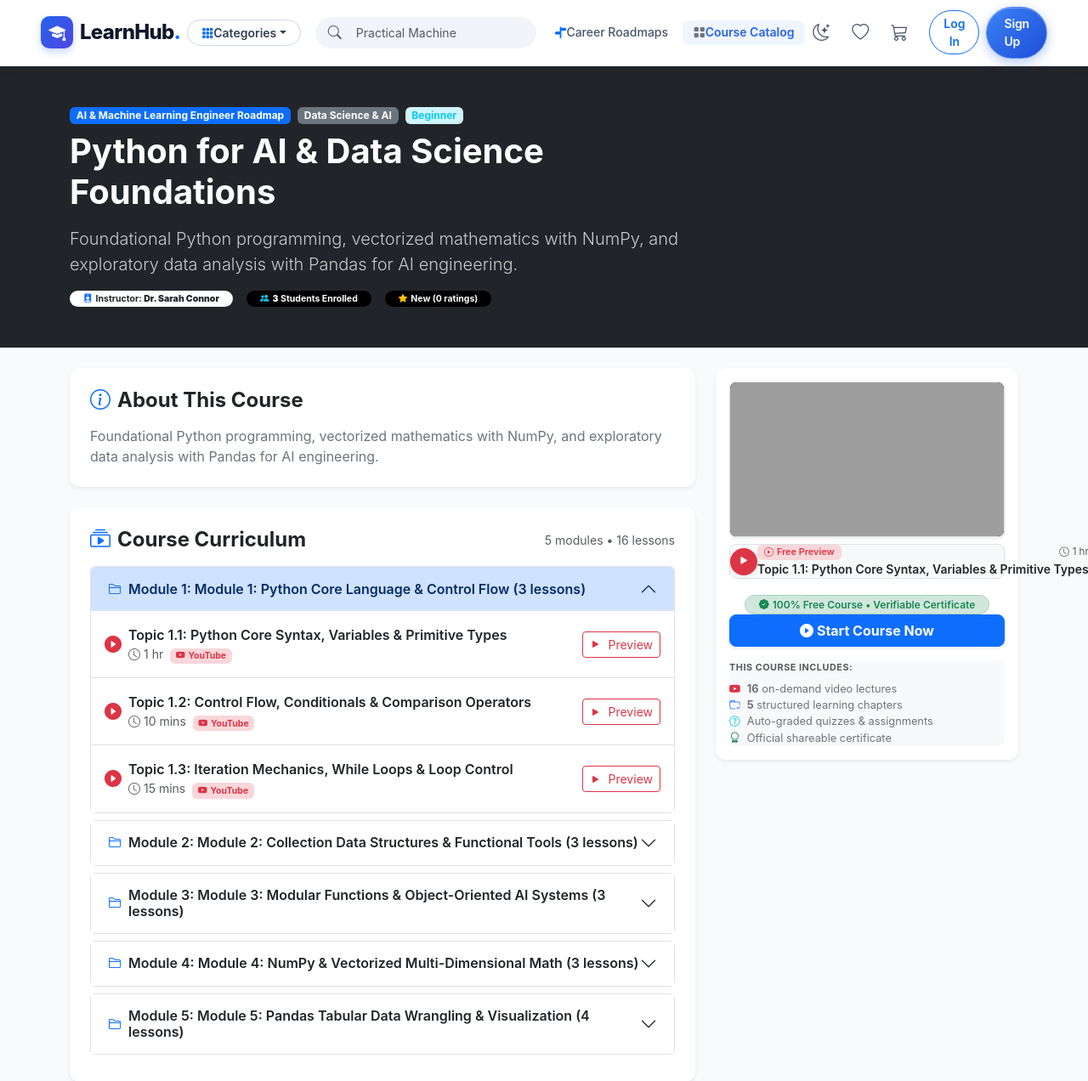
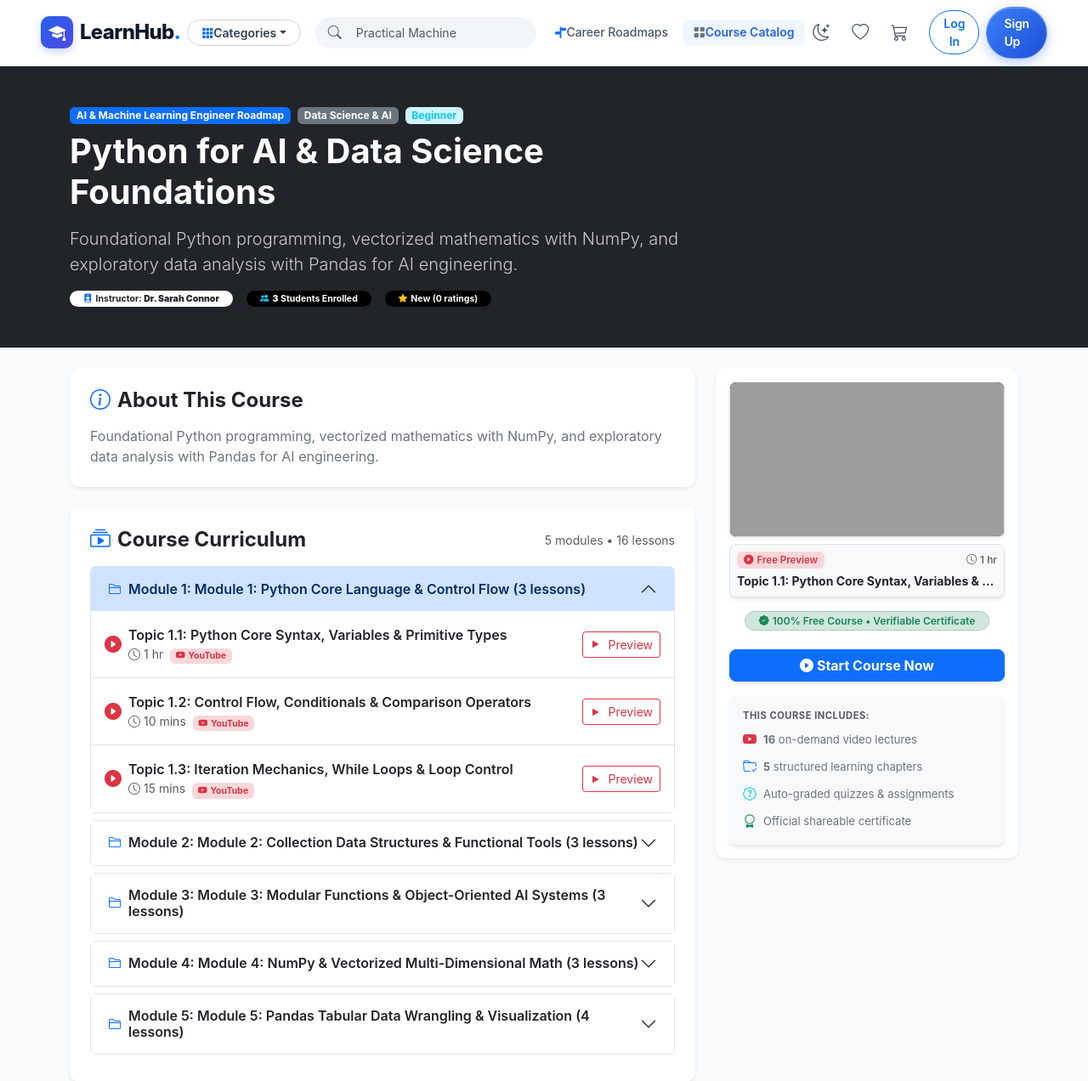
Before and after one commit to zeeshanrana707/learnhub-lms, a Flask app: page /courses/1 in a window 1280 px wide. Shown: the top 1272 px of the page at 85% size. Run offline with Flask 3, Linux system fonts and the light colour scheme; data comes from the database, SQL or seed files in the repository; data that the repository does not hold is empty; a map, chart or similar area stays blank; some libraries are stand-ins or nearby versions; grey boxes are pictures that could not be loaded.

Commit message:
Fix text overflow and spacing in course detail action card

```diff
--- a/app/static/css/custom.css
+++ b/app/static/css/custom.css
@@ -1545,11 +1545,26 @@ main {
     position: sticky !important;
     top: 76px !important;
     z-index: 10;
+    max-width: 100%;
+    overflow: hidden;
   }
 }
 
 .preview-highlight-box {
+  width: 100%;
+  max-width: 100%;
+  box-sizing: border-box;
+  overflow: hidden;
   transition: all 0.25s ease;
+}
+
+#previewTitle {
+  display: block !important;
+  width: 100% !important;
+  max-width: 100% !important;
+  overflow: hidden !important;
+  text-overflow: ellipsis !important;
+  white-space: nowrap !important;
 }
 
 [data-bs-theme="dark"] .course-detail-sticky {
--- a/app/templates/catalog/detail.html
+++ b/app/templates/catalog/detail.html
@@ -180,22 +180,17 @@
               </div>
 
               <!-- Topic Preview Highlight Box -->
-              <div class="p-2.5 rounded-3 bg-light border d-flex align-items-center gap-2.5 preview-highlight-box" id="previewHighlightCard">
-                <div class="rounded-circle bg-danger text-white d-flex align-items-center justify-content-center flex-shrink-0 shadow-sm" style="width: 32px; height: 32px; font-size: 0.95rem;">
-                  <i class="bi bi-play-fill"></i>
+              <div class="card border rounded-3 p-2 bg-light shadow-xs preview-highlight-box" id="previewHighlightCard">
+                <div class="d-flex align-items-center justify-content-between mb-1">
+                  <span class="badge bg-danger-subtle text-danger fw-semibold px-2 py-0.5" style="font-size: 0.72rem;">
+                    <i class="bi bi-play-circle-fill me-1"></i>Free Preview
+                  </span>
+                  <span class="text-muted small fw-medium" id="previewDuration" style="font-size: 0.75rem;">
+                    <i class="bi bi-clock me-1"></i>{{ preview_lesson.duration_min | format_duration }}
+                  </span>
                 </div>
-                <div class="min-w-0 flex-grow-1">
-                  <div class="d-flex align-items-center justify-content-between mb-0.5">
-                    <span class="badge bg-danger-subtle text-danger fw-semibold px-2 py-0.5" style="font-size: 0.68rem;">
-                      <i class="bi bi-play-circle me-1"></i>Free Preview
-                    </span>
-                    <span class="text-muted" style="font-size: 0.72rem;" id="previewDuration">
-                      <i class="bi bi-clock me-1"></i>{{ preview_lesson.duration_min | format_duration }}
-                    </span>
-                  </div>
-                  <div class="fw-semibold text-dark text-truncate small" id="previewTitle" title="{{ preview_lesson.title }}">
-                    {{ preview_lesson.title }}
-                  </div>
+                <div class="fw-bold text-dark text-truncate small" id="previewTitle" title="{{ preview_lesson.title }}">
+                  {{ preview_lesson.title }}
                 </div>
               </div>
             </div>
@@ -203,8 +198,8 @@
         {% endif %}
 
         <!-- Free Access Badge -->
-        <div class="text-center mb-2.5">
-          <span class="badge bg-success-subtle text-success border border-success-subtle rounded-pill px-3 py-1.5 fw-semibold small">
+        <div class="text-center mb-3">
+          <span class="badge bg-success-subtle text-success border border-success-subtle rounded-pill px-3 py-1.5 fw-semibold small text-truncate" style="max-width: 100%;">
             <i class="bi bi-patch-check-fill me-1"></i>100% Free Course • Verifiable Certificate
           </span>
         </div>
@@ -242,23 +237,23 @@
         </div>
 
         <!-- What's included checklist -->
-        <div class="p-2.5 rounded-3 bg-light border-0 small course-includes-box">
-          <div class="text-uppercase text-muted fw-bold mb-2" style="font-size: 0.68rem; letter-spacing: 0.5px;">This course includes:</div>
-          <div class="d-flex flex-column gap-1.5 text-secondary" style="font-size: 0.8rem;">
+        <div class="card bg-light border-0 p-3 rounded-3 mb-0 course-includes-box">
+          <div class="text-uppercase text-muted fw-bold mb-2" style="font-size: 0.7rem; letter-spacing: 0.5px;">This course includes:</div>
+          <div class="d-flex flex-column gap-2 text-secondary" style="font-size: 0.82rem;">
             <div class="d-flex align-items-center gap-2">
-              <i class="bi bi-youtube text-danger flex-shrink-0"></i>
+              <i class="bi bi-youtube text-danger fs-6 flex-shrink-0"></i>
               <span><strong>{{ all_lessons|length }}</strong> on-demand video lectures</span>
             </div>
             <div class="d-flex align-items-center gap-2">
-              <i class="bi bi-folder-check text-primary flex-shrink-0"></i>
+              <i class="bi bi-folder-check text-primary fs-6 flex-shrink-0"></i>
               <span><strong>{{ course.modules|length }}</strong> structured learning chapters</span>
             </div>
             <div class="d-flex align-items-center gap-2">
-              <i class="bi bi-patch-question text-info flex-shrink-0"></i>
+              <i class="bi bi-patch-question text-info fs-6 flex-shrink-0"></i>
               <span>Auto-graded quizzes & assignments</span>
             </div>
             <div class="d-flex align-items-center gap-2">
-              <i class="bi bi-award text-success flex-shrink-0"></i>
+              <i class="bi bi-award text-success fs-6 flex-shrink-0"></i>
               <span>Official shareable certificate</span>
             </div>
           </div>
```
